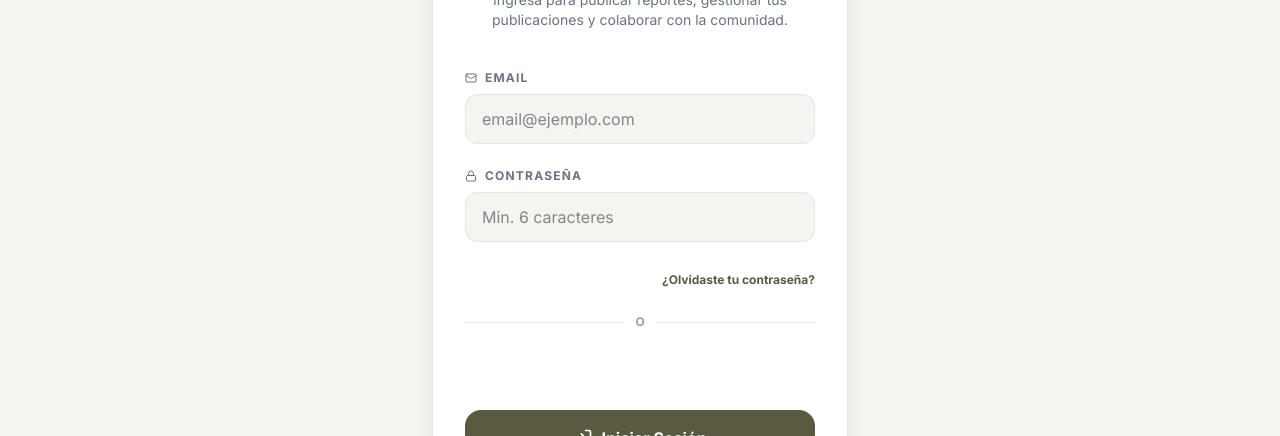
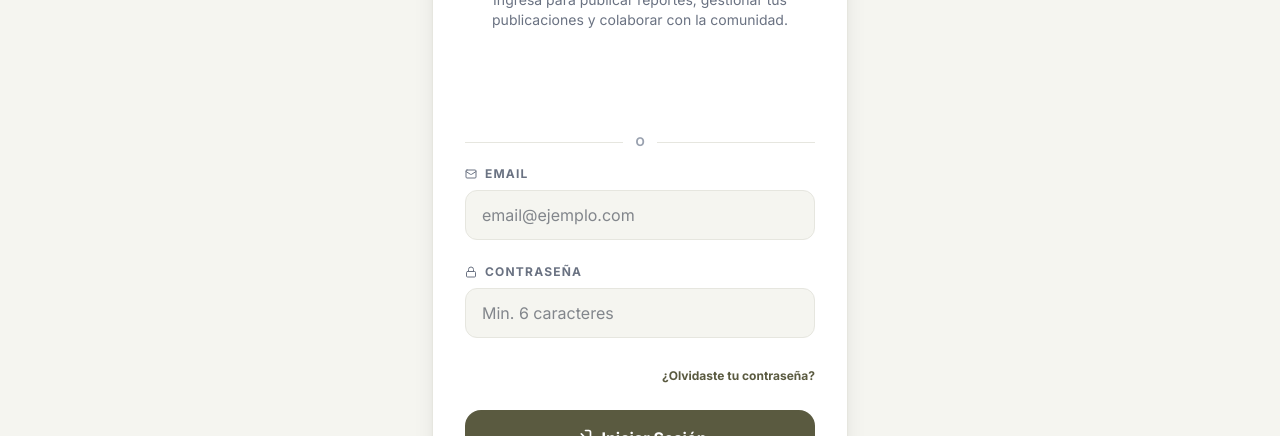
Before and after one commit to sptortarolo-hue/sigotuhuella, a React (Vite) app: page /login in a window 1280 px wide. Shown: the part 328-764 px from the top of the page. Built offline with nearby package versions, Linux system fonts and the light colour scheme; no server answers.

Commit message:
feat: reordenar login - Google primero, luego email/contraseña

```diff
--- a/src/pages/Login.tsx
+++ b/src/pages/Login.tsx
@@ -463,9 +463,24 @@ export default function Login() {
               </div>
             )}
 
-            {/* Login mode */}
+            {/* Login mode — Google first, then email */}
             {mode === 'login' && (
               <>
+                {GOOGLE_CLIENT_ID && (
+                  <div ref={googleButtonRef} className="w-full min-h-[40px]" />
+                )}
+
+                {GOOGLE_CLIENT_ID && (
+                  <div className="relative my-4">
+                    <div className="absolute inset-0 flex items-center">
+                      <div className="w-full border-t border-brand-accent"></div>
+                    </div>
+                    <div className="relative flex justify-center text-xs uppercase">
+                      <span className="bg-white px-3 text-gray-400 font-bold">O</span>
+                    </div>
+                  </div>
+                )}
+
                 <div className="space-y-2">
                   <label className="text-xs font-bold uppercase tracking-widest text-gray-500 flex items-center gap-2">
                     <Mail className="w-3 h-3" /> Email
@@ -502,20 +517,6 @@ export default function Login() {
                     ¿Olvidaste tu contraseña?
                   </button>
                 </div>
-
-                {GOOGLE_CLIENT_ID && (
-                  <>
-                    <div className="relative my-4">
-                      <div className="absolute inset-0 flex items-center">
-                        <div className="w-full border-t border-brand-accent"></div>
-                      </div>
-                      <div className="relative flex justify-center text-xs uppercase">
-                        <span className="bg-white px-3 text-gray-400 font-bold">O</span>
-                      </div>
-                    </div>
-                    <div ref={googleButtonRef} className="w-full min-h-[40px]"></div>
-                  </>
-                )}
               </>
             )}
 
```
